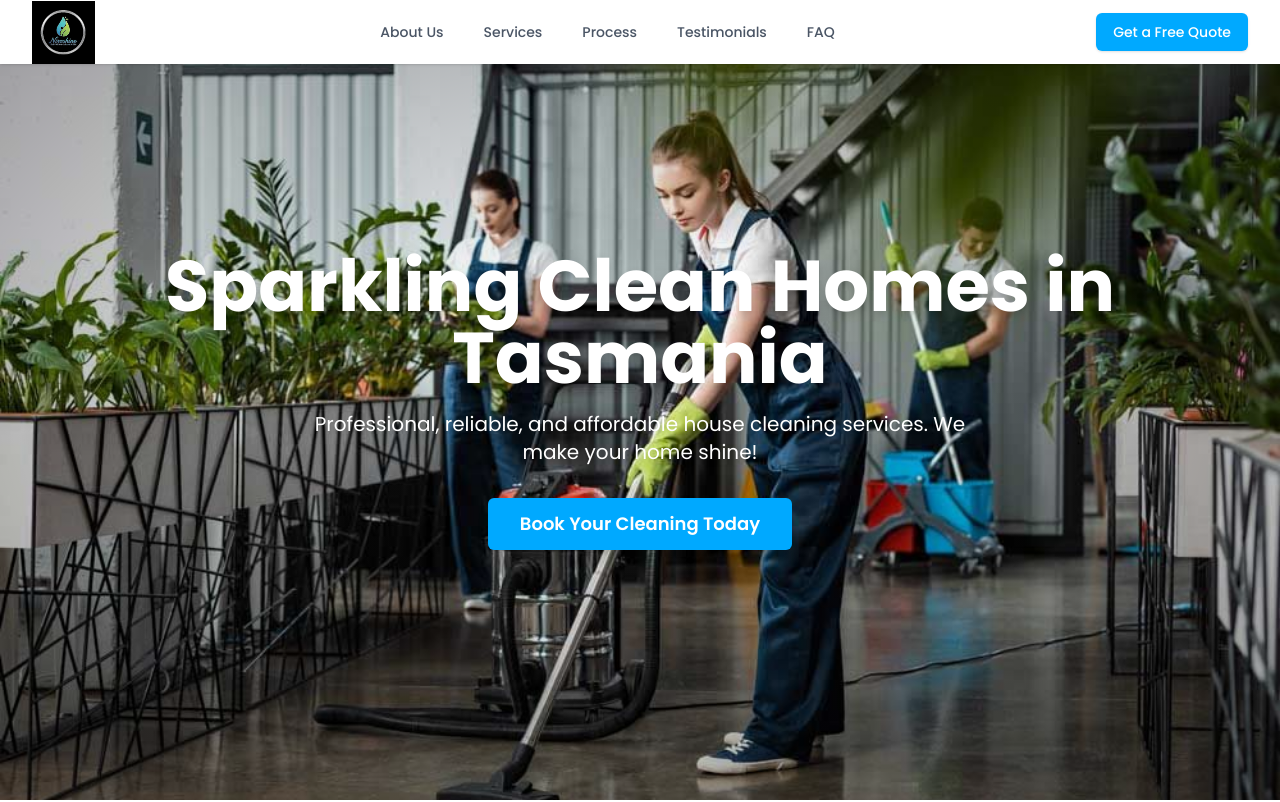
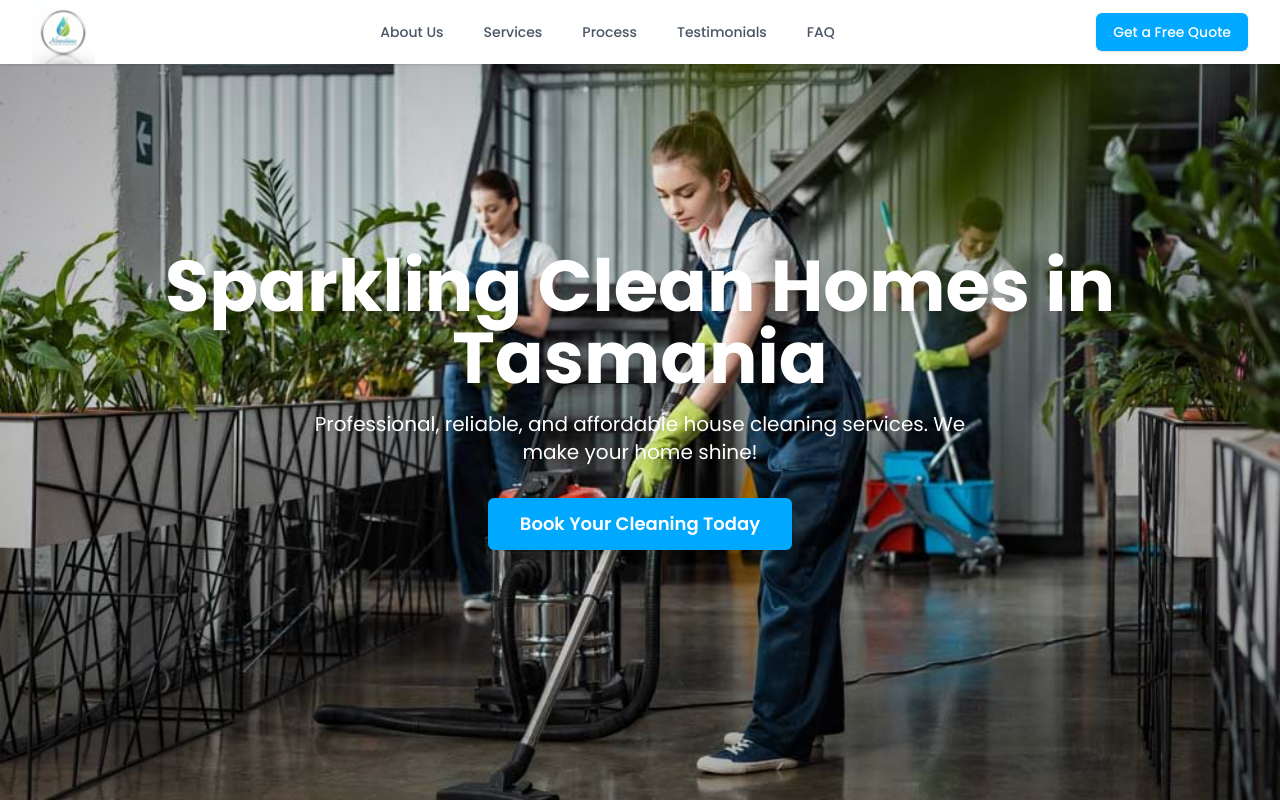
Before and after one commit to ThimeshMnk/Niroshine, a Next.js app: page / in a window 1280 px wide. Shown: the top 802 px of the page. Built offline with nearby package versions, Linux system fonts and the light colour scheme.

Commit message:
modified

```diff
--- a/components/Header.tsx
+++ b/components/Header.tsx
@@ -1,7 +1,5 @@
 import Link from 'next/link';
 import Image from 'next/image';
-
-const basePath = '/Niroshine';
 const Header = () => {
   return (
     <header className="bg-white backdrop-blur-md fixed top-0 left-0 right-0 z-50 shadow-sm">
@@ -10,7 +8,7 @@ const Header = () => {
           <div className="shrink-0">
              <Link href="/">
               <Image
-                src={`${basePath}/logo.jpeg`}
+                src="/logo.jpeg"
                 alt="Niroshine Logo"
                 width={63}
                 height={60}
```
Also changed, not shown: public/logo.jpeg.
